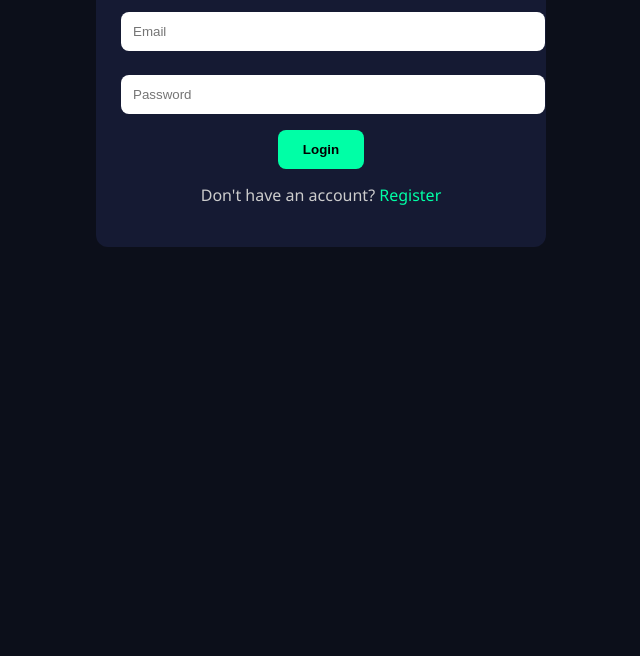
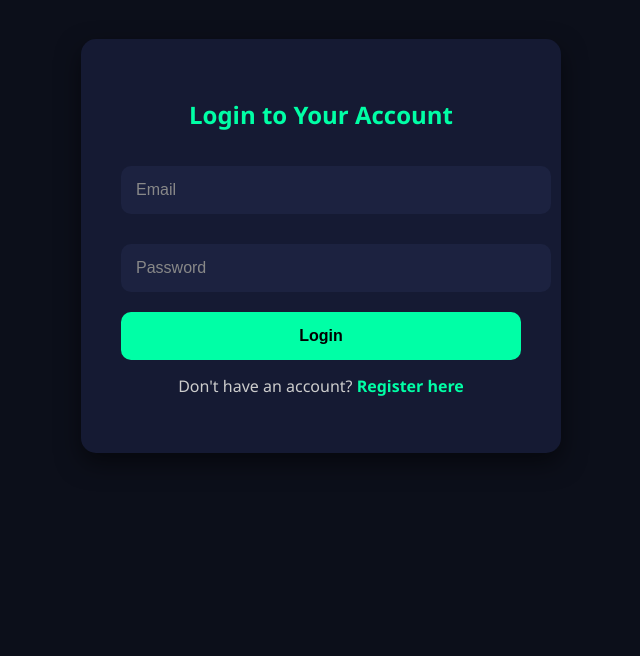
Before and after one commit to Nehemiah123456/Grow-Funds-Network, a plain HTML site: page login.html in a window 1280 px wide. Shown: the part 144-800 px from the top of the page, without its empty margins (319-959 px from the left). Drawn offline with Linux system fonts and the light colour scheme; no server answers.

Commit message:
Update login.html

```diff
--- a/login.html
+++ b/login.html
@@ -1,29 +1,39 @@
 <!DOCTYPE html>
-<html>
+<html lang="en">
 <head>
-  <title>Login</title>
+<meta charset="UTF-8">
+<meta name="viewport" content="width=device-width, initial-scale=1.0">
+<title>Login - Grow Funds Network</title>
 
-  <!-- Firebase Scripts -->
-  <script src="https://www.gstatic.com/firebasejs/10.12.2/firebase-app.js"></script>
-  <script src="https://www.gstatic.com/firebasejs/10.12.2/firebase-auth.js"></script>
-  <script src="script.js"></script>
+<script src="https://www.gstatic.com/firebasejs/10.12.2/firebase-app.js"></script>
+<script src="https://www.gstatic.com/firebasejs/10.12.2/firebase-auth.js"></script>
+<script src="script.js"></script>
 
-  <!-- Link to style.css -->
-  <link rel="stylesheet" href="style.css">
+<link rel="stylesheet" href="style.css">
+
+<style>
+body{display:flex;justify-content:center;align-items:center;min-height:100vh;}
+.card{width:100%;max-width:400px;padding:40px;background:#151a33;border-radius:15px;box-shadow:0 10px 25px rgba(0,0,0,0.5);text-align:center;}
+.card h2{margin-bottom:25px;color:#00ffa6;}
+input[type="email"], input[type="password"]{width:100%;padding:15px;margin:10px 0 20px 0;border:none;border-radius:10px;background:#1c2240;color:#fff;font-size:16px;}
+input::placeholder{color:#888;}
+button{width:100%;padding:15px;background:#00ffa6;color:#000;font-weight:bold;font-size:16px;border:none;border-radius:10px;cursor:pointer;transition:0.3s;}
+button:hover{background:#00cc85;}
+p{margin-top:15px;color:#ccc;}
+a{color:#00ffa6;font-weight:bold;}
+</style>
 </head>
 <body>
 
-<div class="card" style="max-width:400px; margin:50px auto; text-align:center;">
-  <h2>Login</h2>
+<div class="card">
+  <h2>Login to Your Account</h2>
 
   <input id="email" type="email" placeholder="Email">
   <input id="password" type="password" placeholder="Password">
 
   <button onclick="login()">Login</button>
 
-  <p style="margin-top:15px; color:#ccc;">
-    Don't have an account? <a href="register.html">Register</a>
-  </p>
+  <p>Don't have an account? <a href="register.html">Register here</a></p>
 </div>
 
 </body>
```
